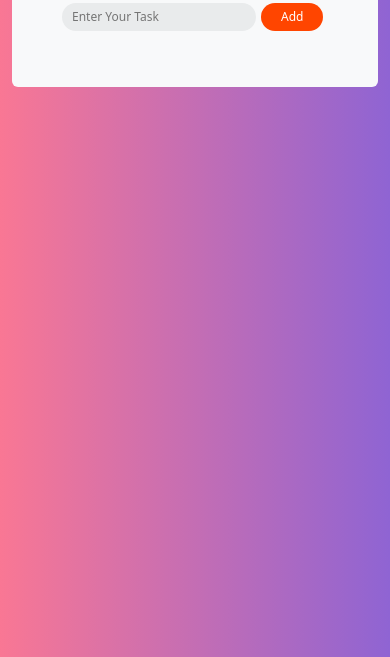
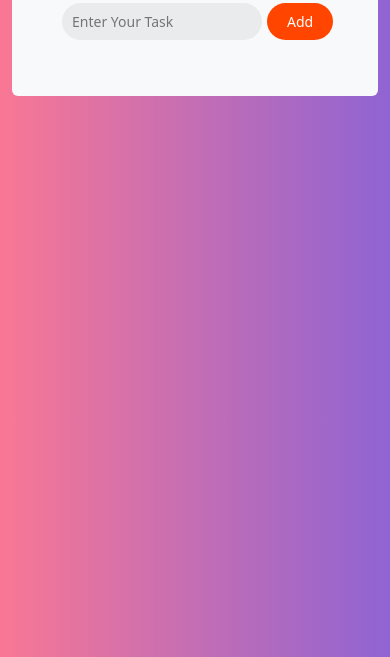
Before and after one commit to S-Anbu/TO-DO-LIST, a website: page index.html in a window 390 px wide. Shown: the part 187-844 px from the top of the page. Drawn offline with nearby package versions, Linux system fonts and the light colour scheme.

Commit message:
final commit

```diff
--- a/Assets/css/style.css
+++ b/Assets/css/style.css
@@ -107,25 +107,13 @@ ul li span:hover {
 
     input {
         width: 200px;
-        padding: 5px 10px;
-        font-size: 12px;
-
-
+        padding: 8px 10px;
+        font-size: 14px;
     }
     button {
-        border: none;
-        outline: none;
-        background: orangered;
-        padding: 5px 20px;
-        color: white;
-        font-size: 12px;
-        cursor: pointer;
-        margin-left: 5px;
-        border-radius: 40px;
-
+        padding: 8px 20px;
+        font-size: 14px;
     }
-
-
     #list-container {
         width: 200px;
     }
```
